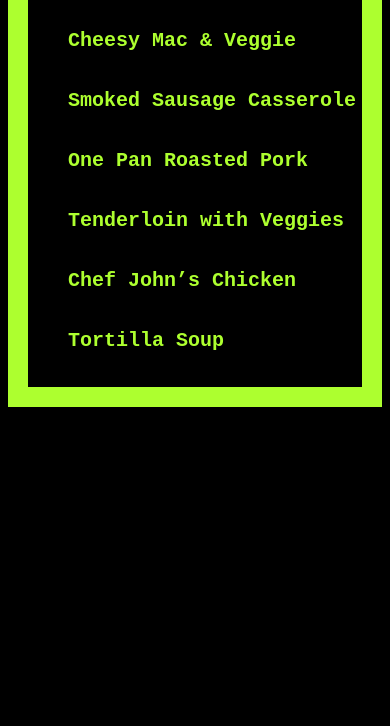
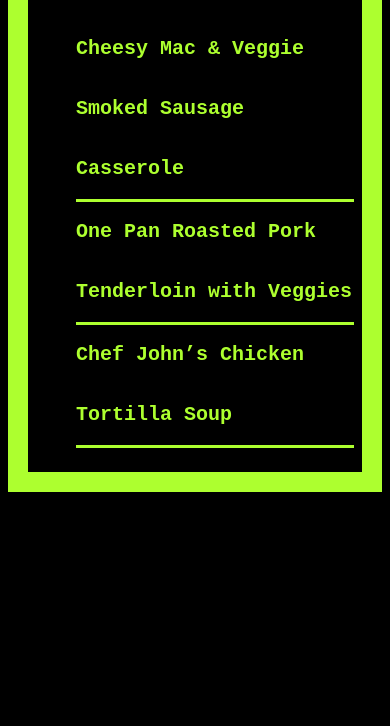
Before and after one commit to JonasAllenCodes/odin-recipes, a plain HTML site: page index.html in a window 390 px wide. Shown: the part 118-844 px from the top of the page. Drawn offline with Linux system fonts and the light colour scheme.

Commit message:
STYLES Add Padding to Body and Underline to Nav
Body needed padding for better readability. Also added Underline
to navigation links for better readability on mobile devices.

```diff
--- a/styles.css
+++ b/styles.css
@@ -8,6 +8,7 @@
 body {
     border-style: solid;
     border-width: 20px;
+    padding: 8px;
 }
 
 h2, .title {
@@ -21,6 +22,8 @@ h2, .title {
     font-weight: bolder;
     font-size: 20px;
     line-height: 3em;
+    border-bottom-style: solid;
+
 }
 
 .nav li a   {
```
